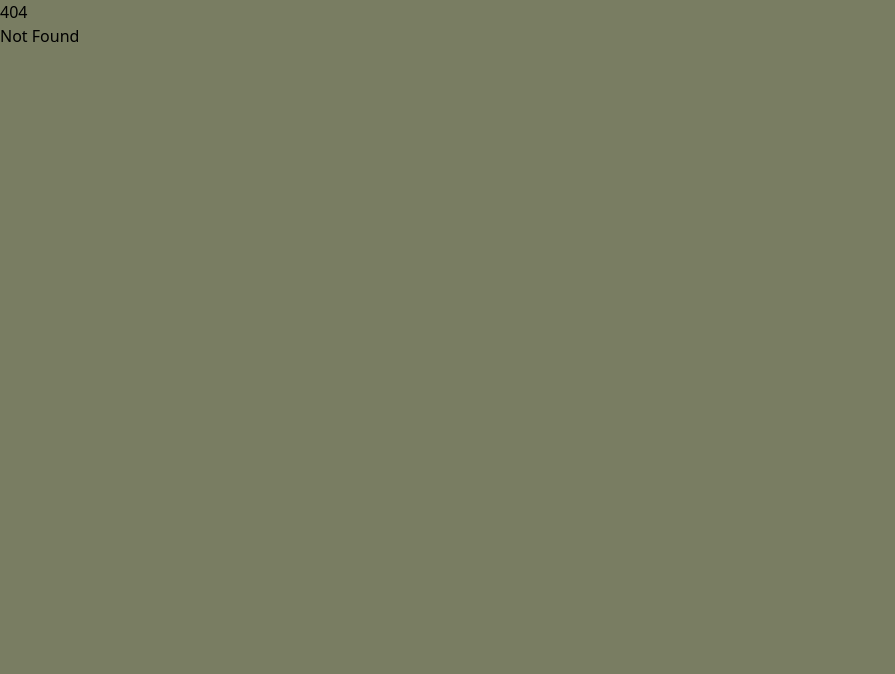
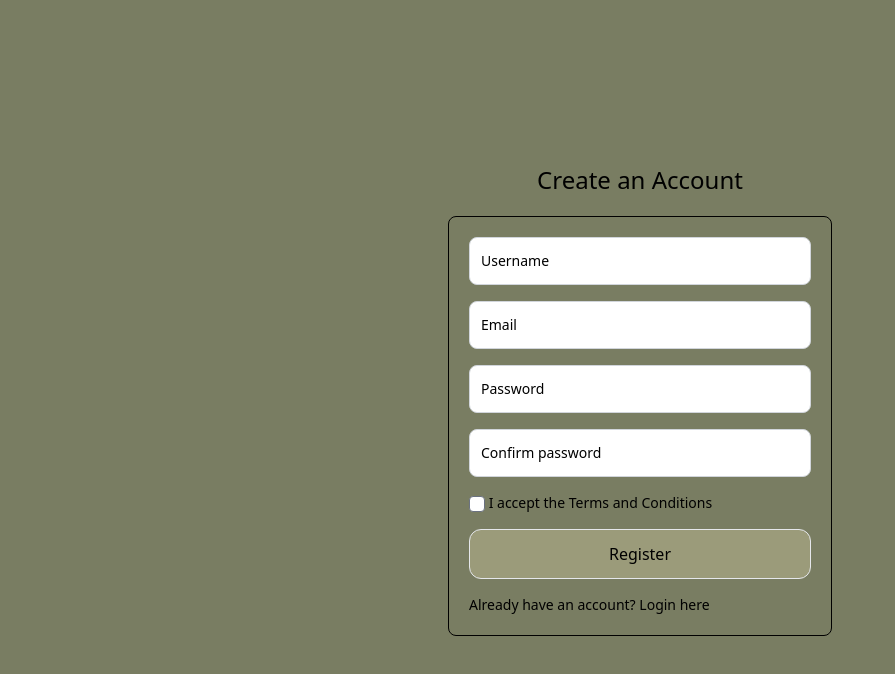
Before and after one commit to Niels-vdb/monster-compendium, a SvelteKit app in the folder client/: page /register in a window 1280 px wide. Before the commit this address had no page. Shown: the top 674 px of the page, without its empty margins (0-895 px from the left). Built offline with nearby package versions, Linux system fonts and the light colour scheme; a web font is replaced by a local one.

Commit message:
UPDATE: Created user login/register screens

```diff
--- /dev/null
+++ b/client/src/components/Checkbox.svelte
@@ -0,0 +1,10 @@
+<script lang="ts">
+	export let checkboxId: string;
+	export let checkboxLabel: string;
+	export let checked: boolean;
+</script>
+
+<label class="text-sm" for={checkboxId}>
+	<input id={checkboxId} type="checkbox" bind:checked class="h-4 w-4 rounded" />
+	{@html checkboxLabel}
+</label>
--- a/client/src/components/FloatingInput.svelte
+++ b/client/src/components/FloatingInput.svelte
@@ -1,16 +1,15 @@
-<script>
-	export let inputType;
-	export let inputId = undefined;
-	export let labelName;
-	export let value = undefined;
-	export let extraClass = undefined;
+<script lang="ts">
+	export let inputType: string;
+	export let inputId: string;
+	export let labelName: string;
+	export let value: string;
+	export let extraClass: string | undefined = undefined;
 </script>
 
 <div class="relative {extraClass}">
 	<input
 		type={inputType}
-		name=""
-		{value}
+		bind:value
 		id={inputId}
 		min={inputType === 'number' ? '0' : undefined}
 		class="border-1 peer block w-full appearance-none self-center rounded-lg border-gray-300 bg-white px-2.5
--- a/client/src/routes/+page.svelte
+++ b/client/src/routes/+page.svelte
@@ -1,21 +1,41 @@
-<script>
+<script lang="ts">
+	import { redirect } from '@sveltejs/kit';
 	import Button from '../components/Button.svelte';
 	import FloatingInput from '../components/FloatingInput.svelte';
+	import { goto } from '$app/navigation';
+
+	let username: string = $state('');
+	let password: string = $state('');
 
 	const login = () => {
-		console.log('click');
+		const data = {
+			username: username,
+			password: password
+		};
+
+		goto('/creatures');
 	};
 </script>
 
 <div class="flex h-dvh w-dvw flex-col items-center justify-center gap-5">
 	<h1 class="text-2xl">Creature Compendium</h1>
-	<div class="flex h-64 w-96 flex-col justify-center gap-4 rounded-lg border border-black p-5">
-		<FloatingInput inputType="text" inputId="username-login" labelName="Username" />
-		<FloatingInput inputType="password" inputId="password-login" labelName="Password" />
+	<div class="flex w-96 flex-col justify-center gap-4 rounded-lg border border-black p-5">
+		<FloatingInput
+			bind:value={username}
+			inputType="text"
+			inputId="username-login"
+			labelName="Username"
+		/>
+		<FloatingInput
+			bind:value={password}
+			inputType="password"
+			inputId="password-login"
+			labelName="Password"
+		/>
 		<Button value="Login" action={login} />
 		<div class="flex justify-between">
-			<a href="#" class="hover:text-[#9E7682]">Register</a>
-			<a href="#" class="hover:text-[#9E7682]">Recover password</a>
+			<a href="/register" class="text-sm font-light hover:underline">Register</a>
+			<a href="/recover" class="text-sm font-light hover:underline">Recover password</a>
 		</div>
 	</div>
 </div>
--- /dev/null
+++ b/client/src/routes/recover/+page.svelte
@@ -0,0 +1,25 @@
+<script lang="ts">
+	import Button from '../../components/Button.svelte';
+	import FloatingInput from '../../components/FloatingInput.svelte';
+
+	let email: string = $state('');
+
+	const recover = () => {
+		const data = {
+			email: email
+		};
+	};
+</script>
+
+<div class="flex h-dvh w-dvw flex-col items-center justify-center gap-5">
+	<h1 class="text-2xl">Recover Your Password</h1>
+	<div class="flex w-96 flex-col justify-center gap-4 rounded-lg border border-black p-5">
+		<FloatingInput
+			inputType="email"
+			inputId="email-register"
+			labelName="Email"
+			bind:value={email}
+		/>
+		<Button value="Send Recovery Email" action={recover} />
+	</div>
+</div>
--- /dev/null
+++ b/client/src/routes/register/+page.svelte
@@ -0,0 +1,68 @@
+<script lang="ts">
+	import { goto } from '$app/navigation';
+	import Button from '../../components/Button.svelte';
+	import Checkbox from '../../components/Checkbox.svelte';
+	import FloatingInput from '../../components/FloatingInput.svelte';
+
+	let username: string = $state('');
+	let email: string = $state('');
+	let password: string = $state('');
+	let passwordConfirm: string = $state('');
+	let termsChecked: boolean = $state(false);
+
+	const register = () => {
+		console.log(termsChecked);
+		if (password !== passwordConfirm) {
+			console.log('Passwords are not the same');
+		} else if (!termsChecked) {
+			console.log('Accept Terms and Conditions');
+		} else {
+			const data = {
+				username,
+				email,
+				password
+			};
+
+			goto('/');
+		}
+	};
+</script>
+
+<div class="flex h-dvh w-dvw flex-col items-center justify-center gap-5">
+	<h1 class="text-2xl">Create an Account</h1>
+	<div class="flex w-96 flex-col justify-center gap-4 rounded-lg border border-black p-5">
+		<FloatingInput
+			inputType="text"
+			inputId="username-register"
+			labelName="Username"
+			bind:value={username}
+		/>
+		<FloatingInput
+			inputType="email"
+			inputId="email-register"
+			labelName="Email"
+			bind:value={email}
+		/>
+		<FloatingInput
+			inputType="password"
+			inputId="password-register"
+			labelName="Password"
+			bind:value={password}
+		/>
+		<FloatingInput
+			inputType="password"
+			inputId="confirm-password"
+			labelName="Confirm password"
+			bind:value={passwordConfirm}
+		/>
+		<Checkbox
+			checkboxId="terms-services"
+			checkboxLabel="I accept the <a href=# class='hover:underline'>Terms and Conditions</a>"
+			bind:checked={termsChecked}
+		/>
+		<Button value="Register" action={register} />
+		<p class="text-sm font-light">
+			Already have an account? <a href="/" class="font-medium hover:underline">Login here</a>
+		</p>
+	</div>
+</div>
```
